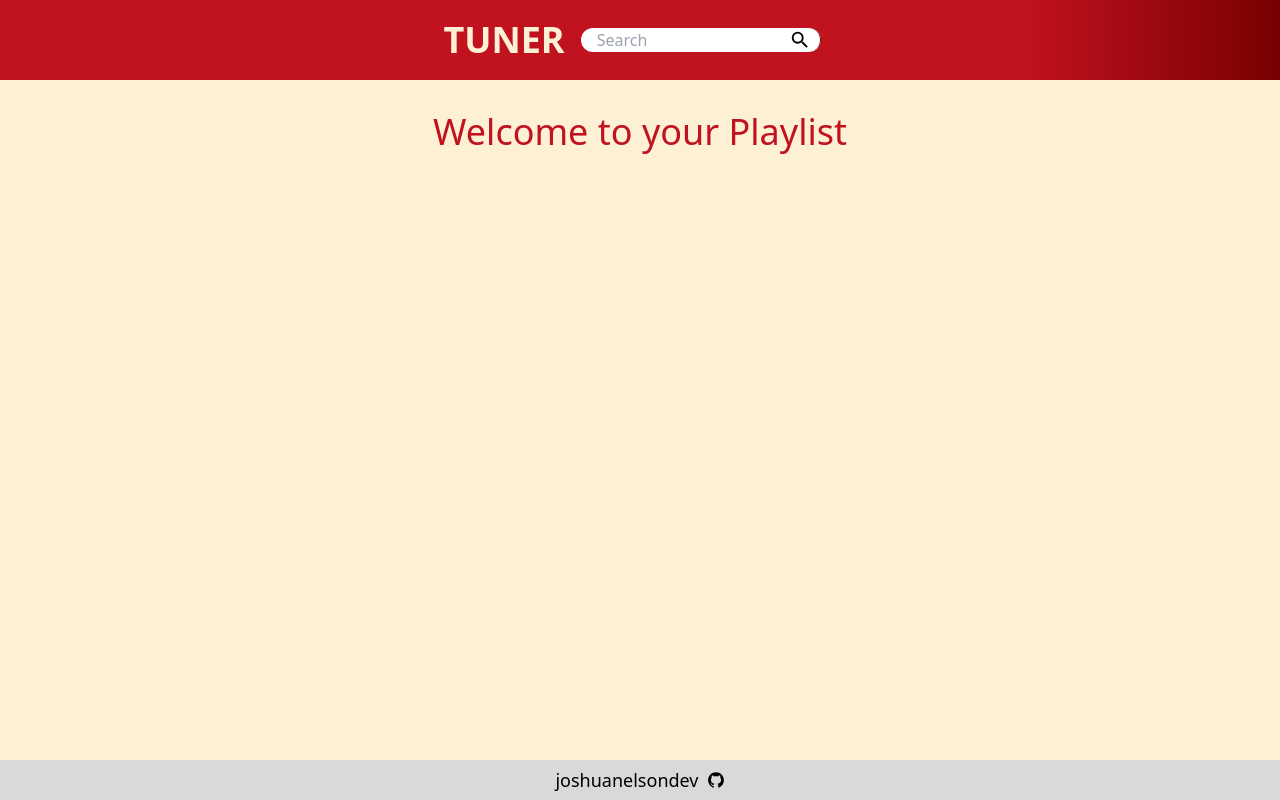
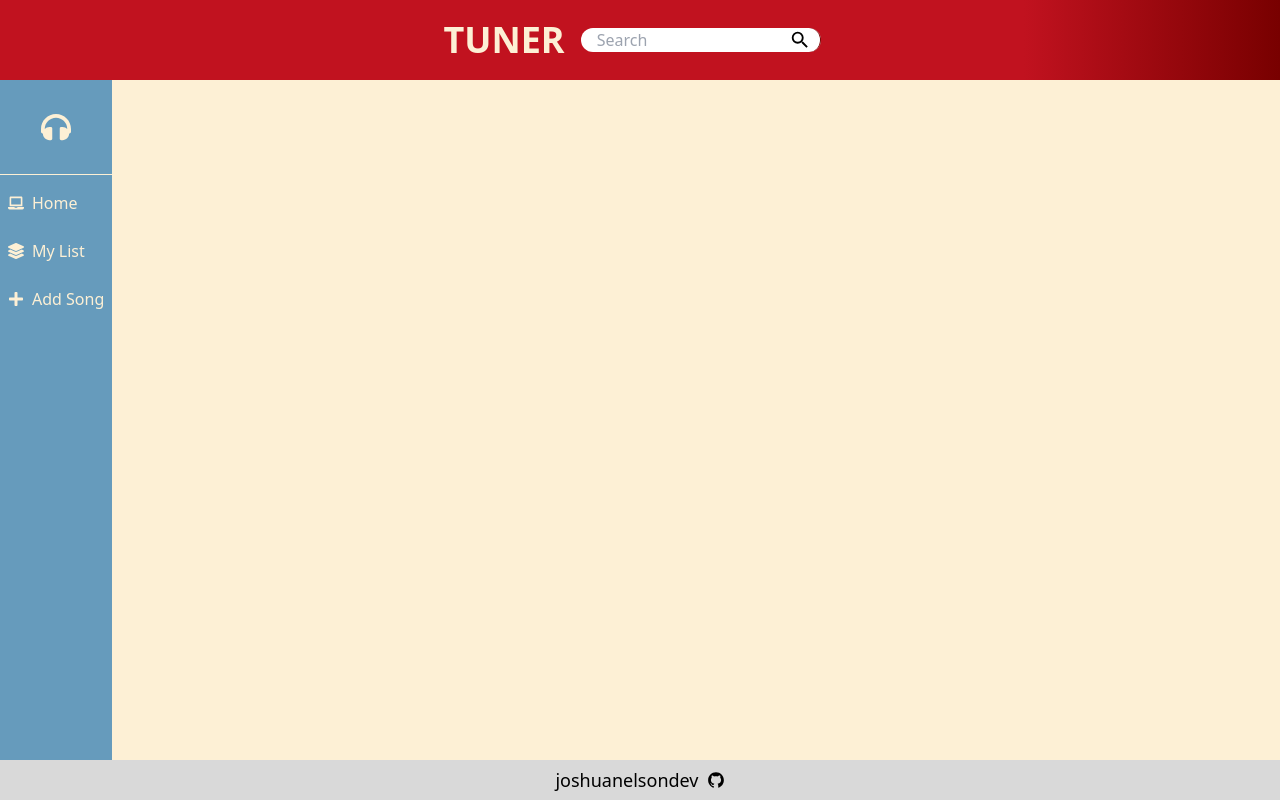
Before and after one commit to 9-3-pursuit/lab-express-sql-seed-read, a React (Create React App) app in the folder front-end/: page / in a window 1280 px wide. Shown: the top 800 px of the page. Built offline with nearby package versions, Linux system fonts and the light colour scheme.

Commit message:
Edit NavBar.js

```diff
--- a/front-end/src/Components/Header.js
+++ b/front-end/src/Components/Header.js
@@ -4,7 +4,7 @@ import SearchBar from "./SearchBar";
 export default function Header() {
   return (
     <div className="bg-gradient-to-r from-secondary from-80% to-primary h-20 w-full flex items-center justify-center">
-      <Link to={"/songs"} className="text-light font-bold text-4xl px-4 rounded hover:text-primary">TUNER</Link>
+      <Link to={"/songs"} className="text-light font-bold text-4xl px-4 rounded hover:text-dark">TUNER</Link>
       <SearchBar />
     </div>
   )
--- a/front-end/src/Components/NavBar.js
+++ b/front-end/src/Components/NavBar.js
@@ -1,9 +1,38 @@
 import { Link } from "react-router-dom";
+import {
+  FaHome,
+  FaHeadphones,
+  FaLaptop,
+  FaPlus,
+  FaLayerGroup,
+} from "react-icons/fa";
 
 export default function NavBar() {
     return (
+      <div className="flex flex-col bg-neutral w-28 h-full text-center text-light pt-8">
         <div>
-            <Link to={"/songs"} />
+          <Link className="flex flex-col" to={"/songs"}>
+            <FaHeadphones
+              className="self-center cursor-pointer mb-8  hover:text-secondary"
+              size={30}
+            />
+          </Link>
+          <hr className="mb-4" />
         </div>
-    )
+        <div className="flex flex-col gap-6">
+          <div className="flex items-center justify-start pl-2 gap-2 group">
+            <FaLaptop className="group-hover:text-secondary" />
+            <Link to={"/"}>Home</Link>
+          </div>
+          <div className="flex items-center justify-start pl-2 gap-2 group">
+            <FaLayerGroup className="group-hover:text-secondary" />
+            <Link to={"/songs"}>My List</Link>
+          </div>
+          <div className="flex items-center justify-start pl-2 gap-2 group">
+            <FaPlus className="group-hover:text-secondary" />
+            <Link to={"/songs/new"}>Add Song</Link>
+          </div>
+        </div>
+      </div>
+    );
 }
```
